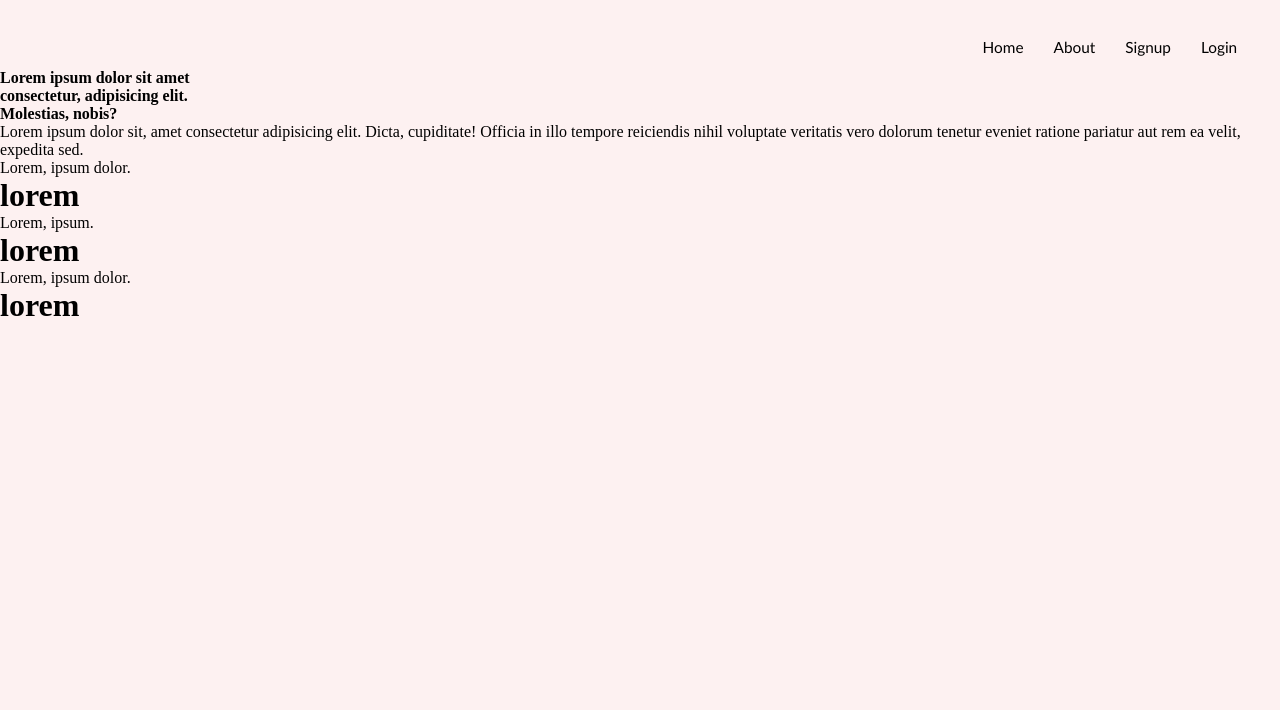
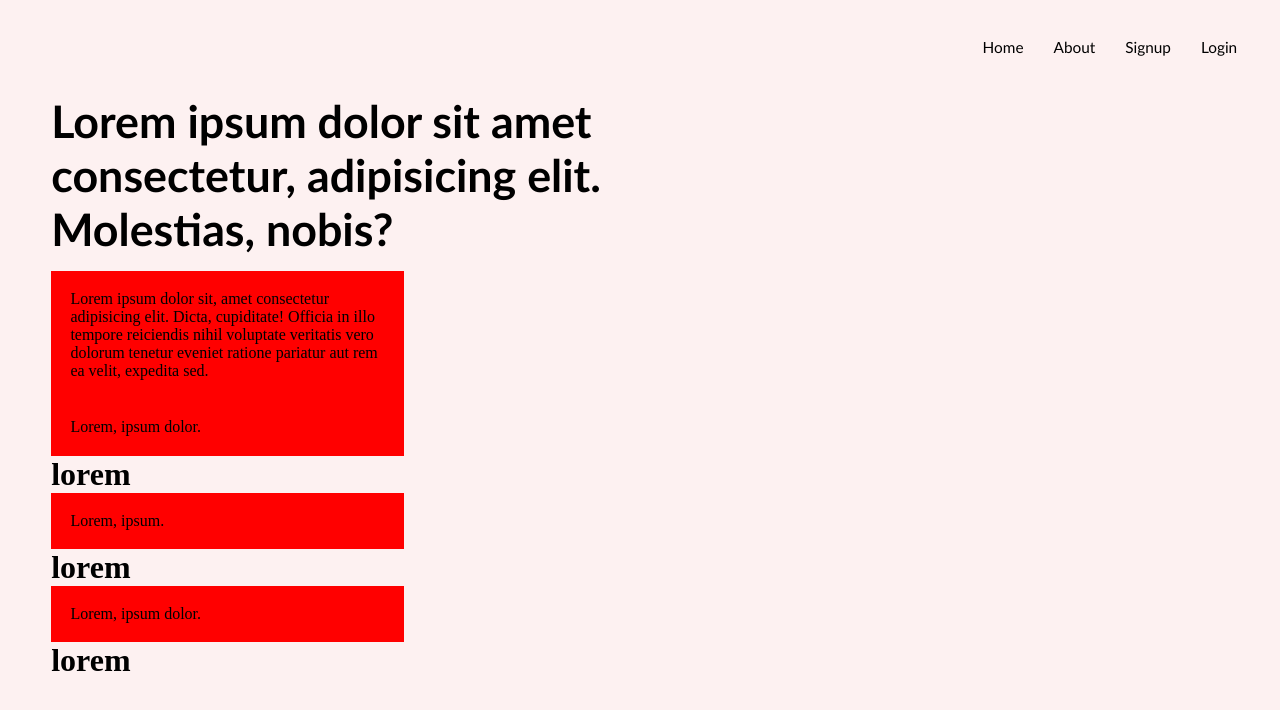
Before and after one commit to heyiamkrishna/Jacket-Shop-Project, a plain HTML site: page index.html in a window 1280 px wide. Drawn offline with Linux system fonts and the light colour scheme.

Commit message:
adding layout

```diff
--- a/style.css
+++ b/style.css
@@ -33,3 +33,23 @@ li {
     font-family: 'Gill Sans', 'Gill Sans MT', Calibri, 'Trebuchet MS', sans-serif;
     font-size: 1.2vw;
 }
+
+#center{
+    margin: 1.9vw 4vw;
+
+}
+#center h4{
+    font-size: 3.5vw;
+    font-family: 'Gill Sans', 'Gill Sans MT', Calibri, 'Trebuchet MS', sans-serif;
+
+
+    }
+#center-in{
+    margin-top: 1.2vw;
+    }
+#center-in p{
+    padding: 1.5vw;
+width: 30%;
+background-color: red;
+
+}
```
